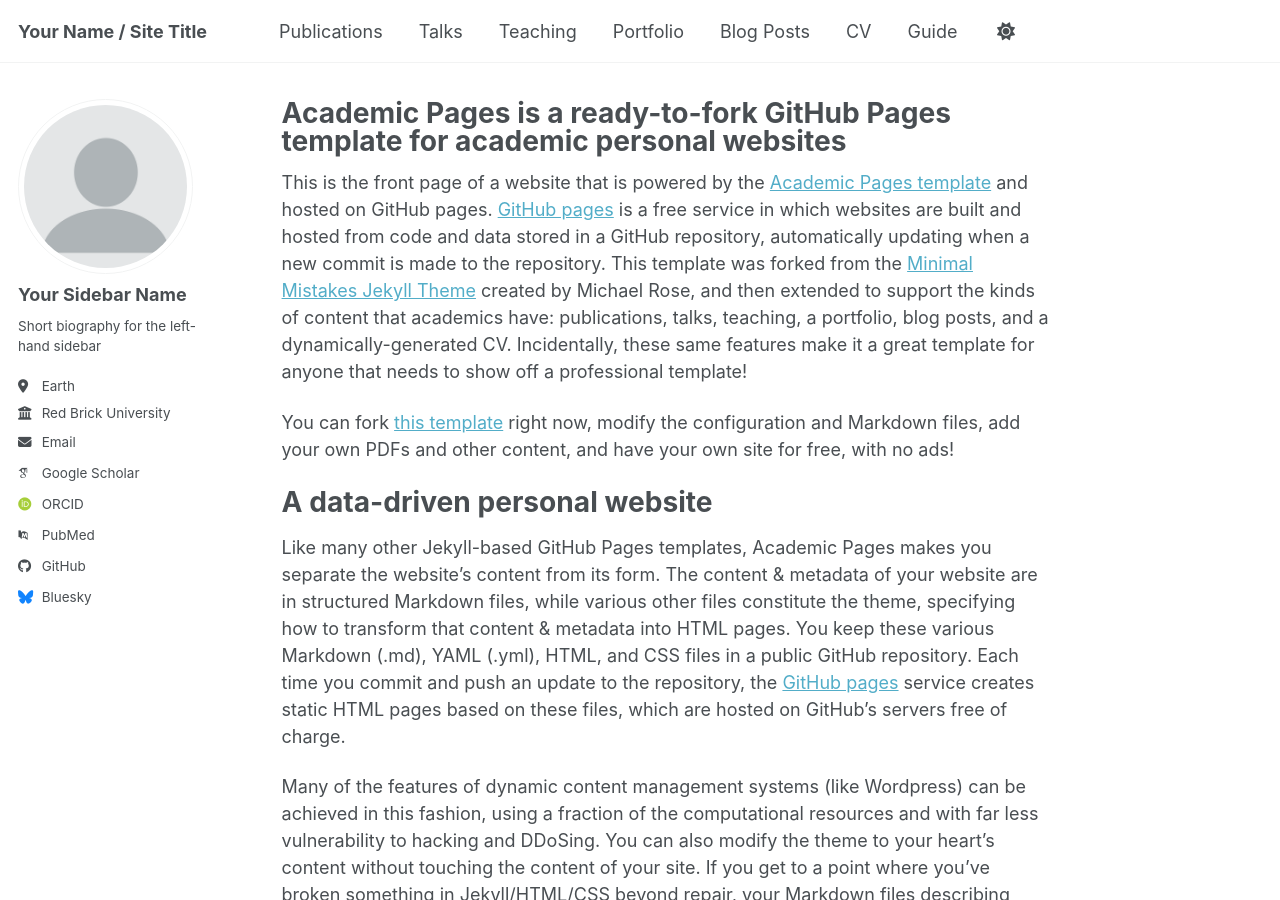
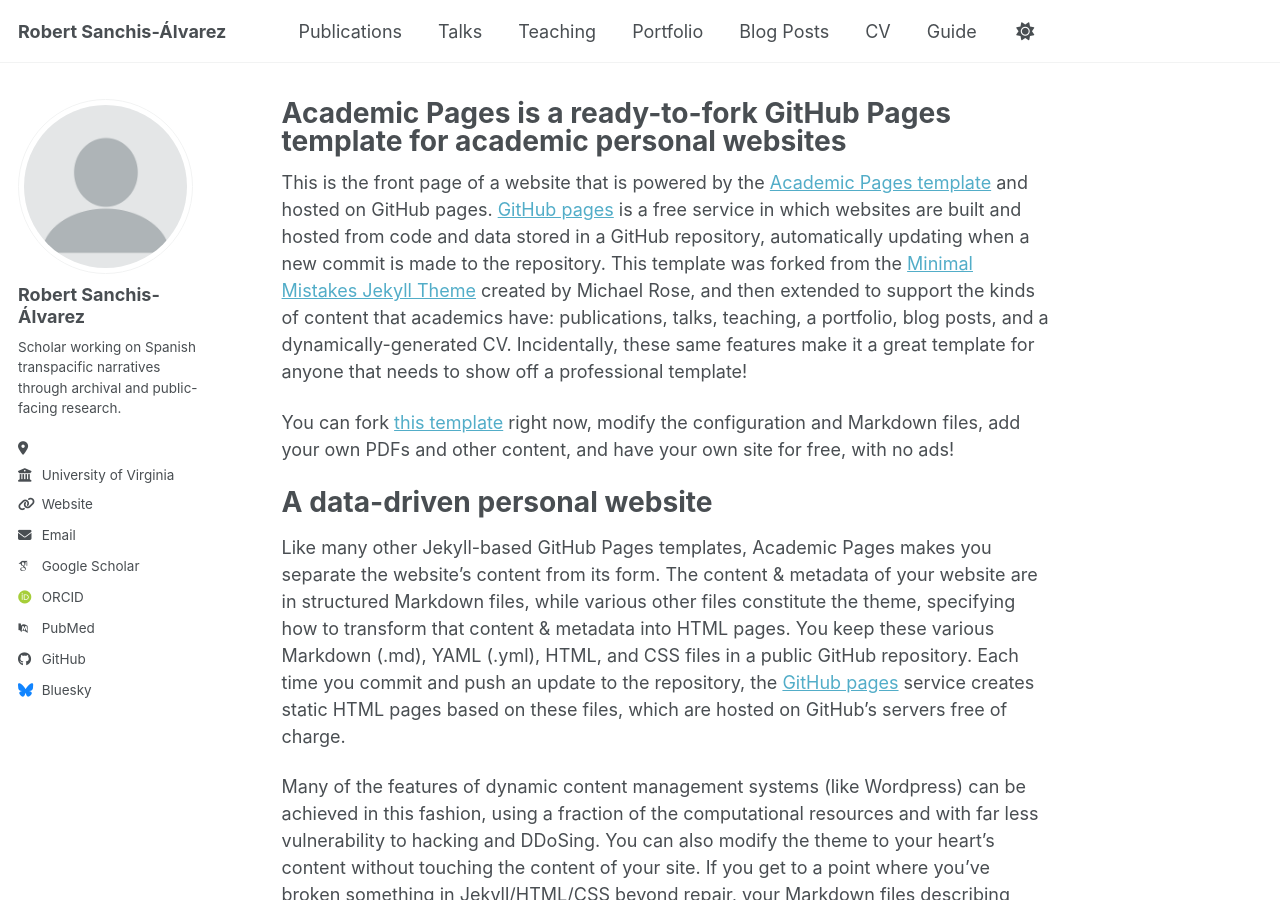
Before and after one commit to robertsanchisalvarez/robertsanchisalvarez.github.io, a Jekyll site: the page built from _pages/about.md, in a window 1280 px wide and 900 px high. Built offline with Jekyll 4.4.1, drawn with Linux system fonts in a browser that asks for light colours; some web fonts are replaced; a script bundle is joined from its source files by our own code; library files that are not in the unit come from our copies.

Commit message:
Update _config.yml

```diff
--- a/_config.yml
+++ b/_config.yml
@@ -9,14 +9,14 @@
 # Basic Site Settings
 locale                   : "en-US"
 site_theme               : "default" # the available themes options are "default", "air", "sunrise", "mint", "dirt" and "contrast"
-title                    : "Your Name / Site Title"
+title                    : "Robert Sanchis-Álvarez"
 title_separator          : "-"
 name                     : &name "Your Name"
-description              : &description "Your Name's academic portfolio"   # Update this with a general description of your site, this is the default if not overridden by a page
-url                      : https://academicpages.github.io # The base hostname & protocol for your site e.g. "https://[your GitHub username].github.io",
+description              : &description "Spanish transpacific narratives and archival cultures"   # Update this with a general description of your site, this is the default if not overridden by a page
+url                      : "https://robertsanchisalvarez.github.io" # The base hostname & protocol for your site e.g. "https://[your GitHub username].github.io",
                                                            # or if you already have some other page hosted on Github then use "https://[your GitHub username].github.io/[Your Repo Name]"
 baseurl                  : "" # the subpath of your site, e.g. "/blog"
-repository               : "academicpages/academicpages.github.io"
+repository               : "https://robertsanchisalvarez.github.io"
 
 # Site Author - The following control what appear as part of the author content on the side bar.
 #               If a field is blank the icon and link will not appear, otherwise it will be shown.
@@ -24,13 +24,13 @@
 author:
   # Biographic information
   avatar           : "profile.png"
-  name             : "Your Sidebar Name"
+  name             : "Robert Sanchis-Álvarez"
   pronouns         : # example: "she/her"
-  bio              : "Short biography for the left-hand sidebar"
-  location         : "Earth"
-  employer         : "Red Brick University"
-  uri              : # URL
-  email            : "none@example.org"
+  bio              : "Scholar working on Spanish transpacific narratives through archival and public-facing research."
+  location         : ""
+  employer         : "University of Virginia"
+  uri              : "https://robertsanchisalvarez.github.io" # URL
+  email            : "robert.sanchis@virginia.edu"
 
   # Academic websites
   academia         : # URL
```
